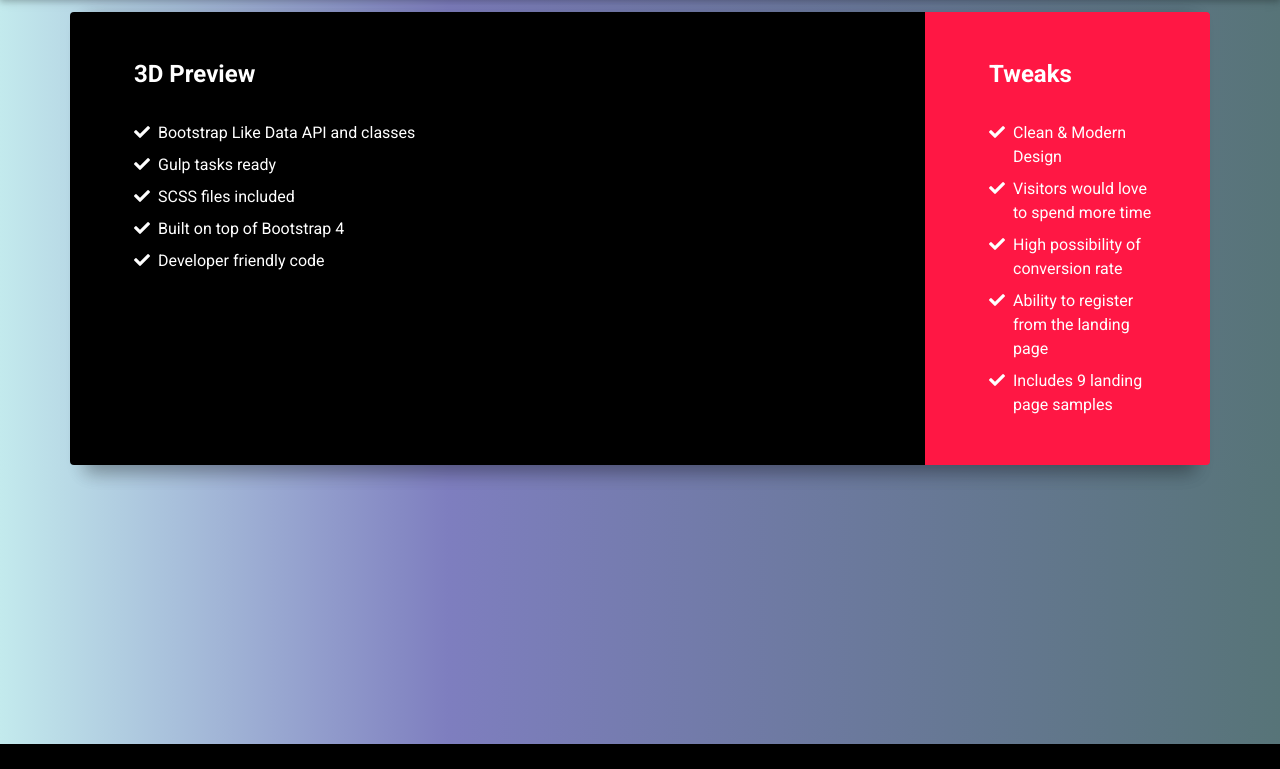
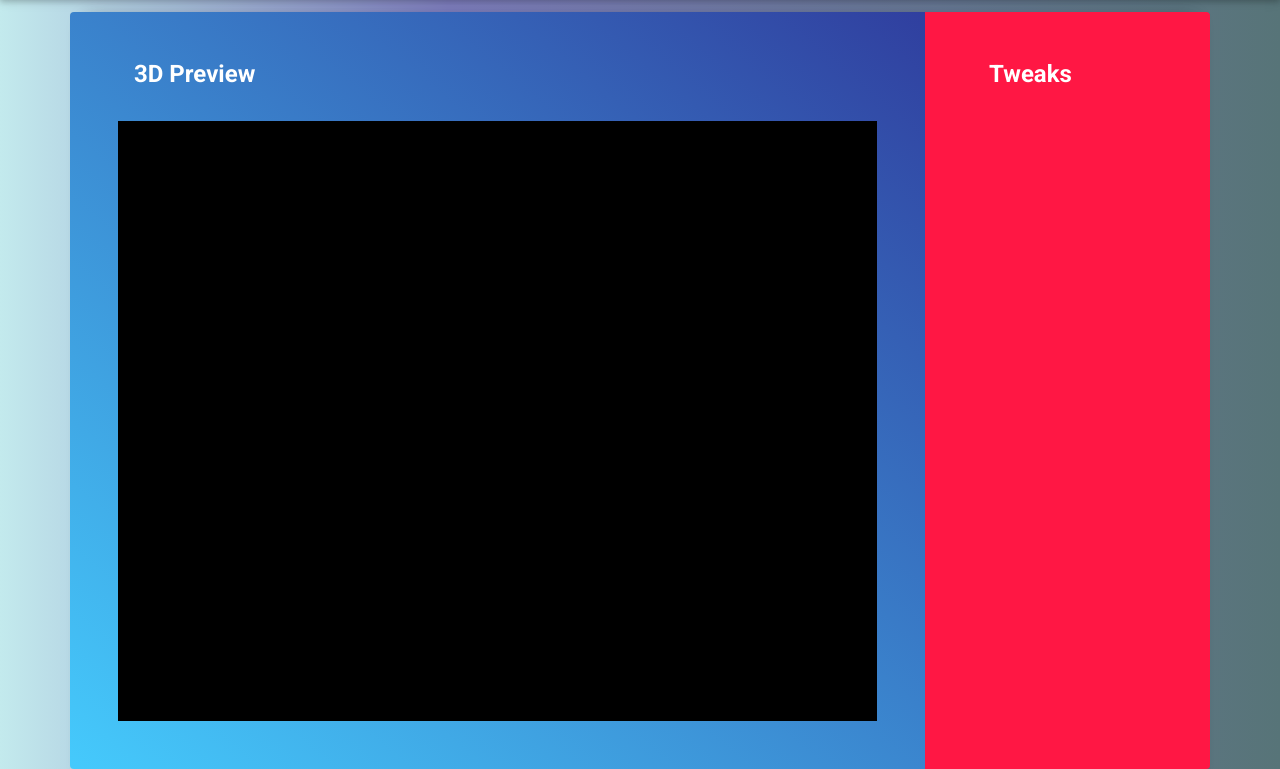
Before and after one commit to sps014/DrawToMesh, an ASP.NET Core app: page /preview/1 in a window 1280 px wide. Shown: the part 56-825 px from the top of the page. Before the commit the page ends 800 px from the top, so only its background shows below. Run offline with ASP.NET Core 8, Linux system fonts and the light colour scheme; the project's own start-up code is not run, and a stand-in starts its controllers and pages; some libraries are stand-ins or nearby versions.

Commit message:
base layout

```diff
--- a/DrawToMesh/Pages/PreviewPage.razor
+++ b/DrawToMesh/Pages/PreviewPage.razor
@@ -12,25 +12,15 @@
                 <div class="card z-depth-2">
                     <div class="card-body p-0">
                         <div class="row ">
-                            <div class="col-lg-9 black rounded-left py-5 px-md-5">
+                            <div class="col-lg-9 blue-gradient rounded-left py-5 px-md-5">
                                 <h4 class="font-weight-bold ml-3 mb-4 pb-2">3D Preview</h4>
-                                <ul class="fa-ul mb-0">
-                                    <li class="mb-2"><span class="fa-li"><i class="fas fa-check"></i></span>Bootstrap Like Data API and classes</li>
-                                    <li class="mb-2"><span class="fa-li"><i class="fas fa-check"></i></span>Gulp tasks ready</li>
-                                    <li class="mb-2"><span class="fa-li"><i class="fas fa-check"></i></span>SCSS files included</li>
-                                    <li class="mb-2"><span class="fa-li"><i class="fas fa-check"></i></span>Built on top of Bootstrap 4</li>
-                                    <li><span class="fa-li"><i class="fas fa-check"></i></span>Developer friendly code</li>
-                                </ul>
+                                <div id="p3dboard">
+
+                                </div>
                             </div>
                             <div class="col-lg-3 red accent-3 rounded-right py-5 px-md-5">
                                 <h4 class="font-weight-bold ml-3 mb-4 pb-2">Tweaks</h4>
-                                <ul class="fa-ul mb-0">
-                                    <li class="mb-2"><span class="fa-li"><i class="fas fa-check"></i></span>Clean & Modern Design</li>
-                                    <li class="mb-2"><span class="fa-li"><i class="fas fa-check"></i></span>Visitors would love to spend more time</li>
-                                    <li class="mb-2"><span class="fa-li"><i class="fas fa-check"></i></span>High possibility of conversion rate</li>
-                                    <li class="mb-2"><span class="fa-li"><i class="fas fa-check"></i></span>Ability to register from the landing page</li>
-                                    <li><span class="fa-li"><i class="fas fa-check"></i></span>Includes 9 landing page samples</li>
-                                </ul>
+
                             </div>
                         </div>
                     </div>
@@ -55,14 +45,12 @@
 
     #p3dboard {
         background-color: black;
-        left: 5%;
+        left: 50px;
+        right:50px;
         top: 112px;
         bottom: 5%;
-        right: 5%;
-        position: absolute;
-        width: 90%;
-        z-index: -1;
-        height: 82%;
+        width: 100%;
+        height: 600px;
     }
 </style>
 
```
Also changed, not shown: 1 other file.
